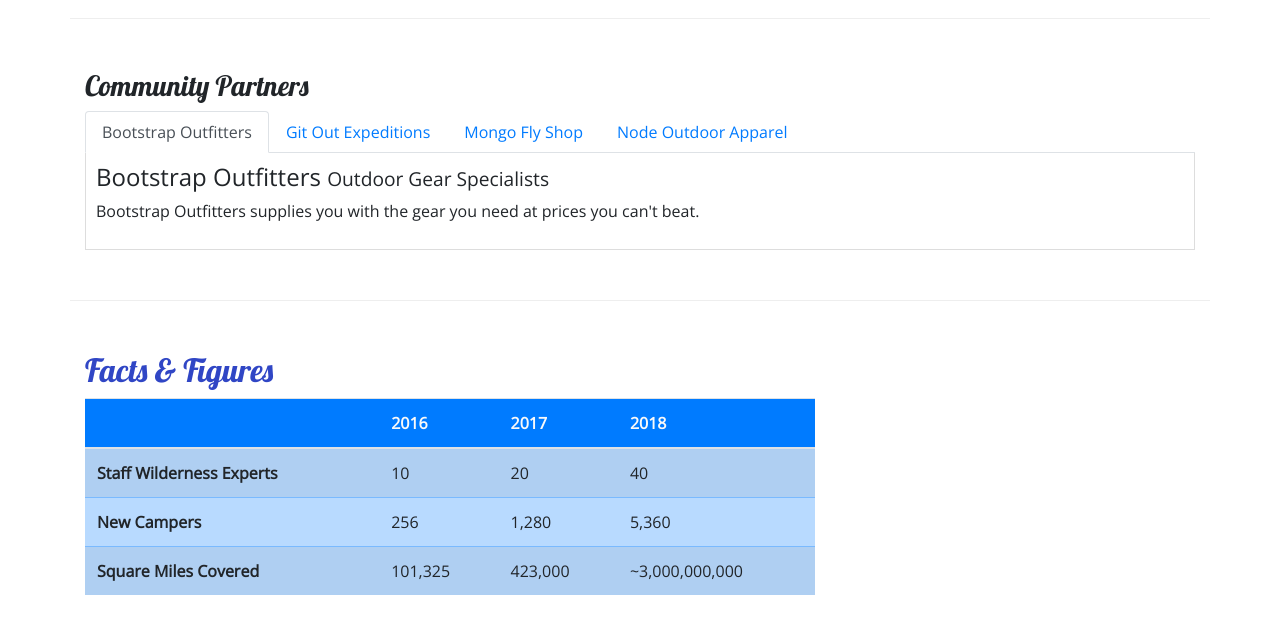
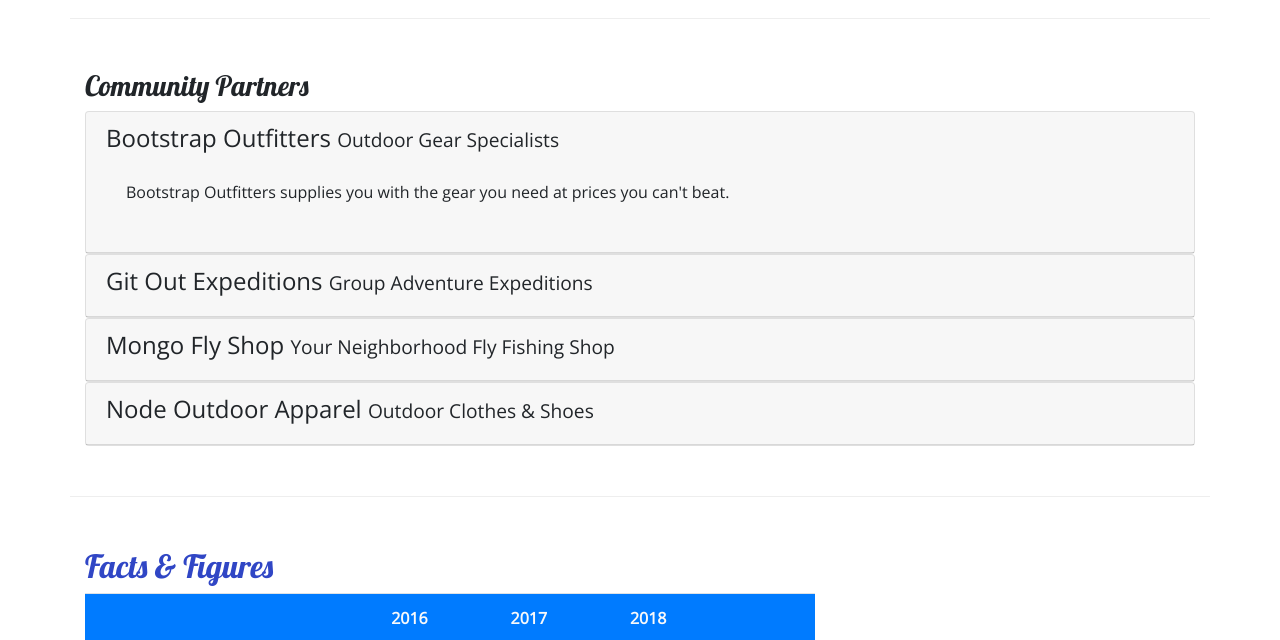
Before and after one commit to jonmv3code/nucampsite, a website: page aboutus.html in a window 1280 px wide. Shown: the part 810-1450 px from the top of the page. Drawn offline with nearby package versions, Linux system fonts and the light colour scheme.

Commit message:
Accordian

```diff
--- a/aboutus.html
+++ b/aboutus.html
@@ -114,40 +114,63 @@
       <div class="row row-content">
         <div class="col">
           <h3>Community Partners</h3>
-          <ul class="nav nav-tabs">
-            <li class="nav-item"><a class="nav-link active" href="#bootstrap" role="tab" data-toggle="tab">Bootstrap Outfitters</a></li>
-            <li class="nav-item"><a class="nav-link" href="#git" role="tab" data-toggle="tab">Git Out Expeditions</a></li>
-            <li class="nav-item"><a class="nav-link" href="#mongo" role="tab" data-toggle="tab">Mongo Fly Shop</a></li>
-            <li class="nav-item"><a class="nav-link" href="#node" role="tab" data-toggle="tab">Node Outdoor Apparel</a></li>
-          </ul>
-          <div class="tab-content">
-            <div role="tabpanel" class="tab-pane fade show active" id="bootstrap">
-              <h4>Bootstrap Outfitters <small>Outdoor Gear Specialists</small></h4>
+          <div id="accordion">
+            <div class="card">
+              <div role="tab" class="card-header">
+                <h4>
+                  <a data-toggle="collapse" data-target="#bootstrap">Bootstrap Outfitters <small>Outdoor Gear Specialists</small></a></h4>
+                  <div class="collapse show" id="bootstrap" data-parent="#accordion">
+                    <div class="card-body">
                       <p class="d-none d-sm-block">
                         Bootstrap Outfitters supplies you with the gear you need at prices
                         you can't beat.
                       </p>
                     </div>
-            <div role="tabpanel" class="tab-pane fade" id="git">
-              <h4>Git Out Expeditions <small>Group Adventure Expeditions</small></h4>
+                  </div>
+              </div>
+            </div>
+            <div class="card">
+              <div role="tab" class="card-header">
+                <h4>
+                  <a  class="collapsed"data-toggle="collapse" data-target="#git">Git Out Expeditions <small>Group Adventure Expeditions</small></a>
+                </h4>
+                  <div class="collapse" id="git" data-parent="#accordion">
+                    <div class="card-body">
                       <p class="d-none d-sm-block">
                         Join Git Out Expeditions to explore new horizons with a group of
                         other adventurers!
                       </p>
                     </div>
-            <div role="tabpanel" class="tab-pane fade" id="mongo">
-              <h4>Mongo Fly Shop <small>Your Neighborhood Fly Fishing Shop</small></h4>
+                  </div>
+              </div>
+            </div>
+            <div class="card">
+              <div role="tab" class="card-header">
+                <h4>
+                  <a class="collapsed" data-toggle="collapse" data-target="#mongo">Mongo Fly Shop <small>Your Neighborhood Fly Fishing Shop</small></a></h4>
+                  <div class="collapse" id="mongo" data-parent="#accordion">
+                    <div class="card-body">
                       <p class="d-none d-sm-block">
                         Need a new fishing pole, a tacklebox, or flies of all kinds? Stop by
                         Mongo Fly Shop.
                       </p>
                   </div>
-            <div role="tabpanel" class="tab-pane fade" id="node">
-              <h4>Node Outdoor Apparel <small>Outdoor Clothes & Shoes</small></h4>
+                </div>
+              </div>
+            </div>
+            <div class="card">
+              <div role="tab" class="card-header">
+                <h4>
+                  <a class="collapsed" data-toggle="collapse" data-target="#node">Node Outdoor Apparel <small>Outdoor Clothes & Shoes</small></a></h4>
+                  <div class="collapse" id="node" data-parent="#accordion">
+                    <div class="card-body">
                       <p class="d-none d-sm-block">
                         From polar fleeces to swimsuits, hiking boots to waders, a visit to
                         Node will be sure to get you covered.
                       </p>
+                    </div>
+                  </div>
+              </div>
             </div>
           </div>
         </div>
--- a/css/styles.css
+++ b/css/styles.css
@@ -37,8 +37,14 @@ header h2 {
   background-color: #901cad;
 }
 
-.tab-content {
+/* .tab-content {
   border: 1px solid #DDD;
   border-top: none;
   padding: 10px;
+} */
+
+a, a:hover {
+  color: inherit;
+  text-decoration: none;
+  cursor: pointer;
 }
```
Lines whose indentation alone changed are shown as unchanged.
